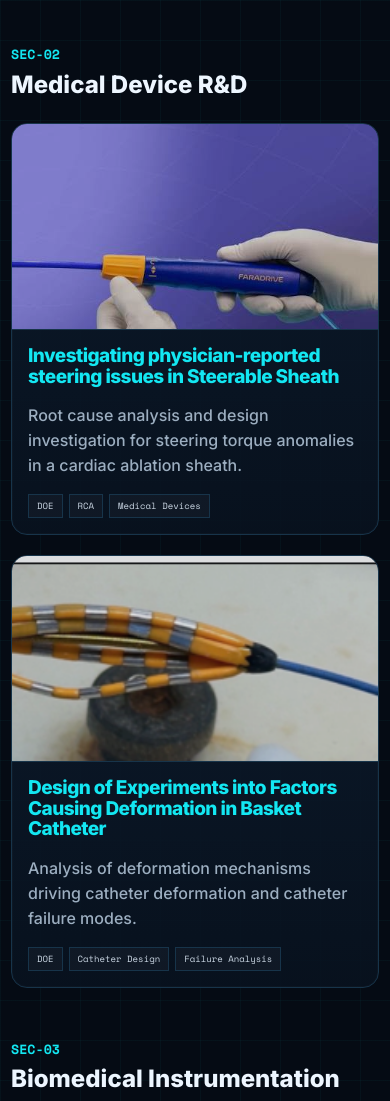
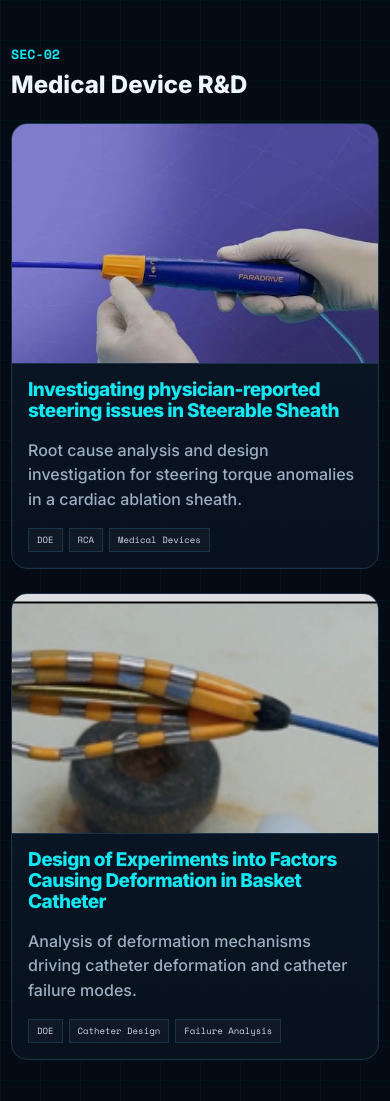
Before and after one commit to adigosh/portfoliowebsite, a website built with Vite: page work.html in a window 390 px wide. Shown: the part 1880-2981 px from the top of the page. Built offline with nearby package versions, Linux system fonts and the light colour scheme.

Commit message:
Use fixed rows for medical project cards

```diff
--- a/work-overrides.css
+++ b/work-overrides.css
@@ -1,18 +1,3 @@
-.project-card .thumb.focus-sheath-thumb {
-  height: 340px;
-}
-
-.project-card .thumb img.focus-sheath {
-  width: 100%;
-  height: 100%;
-  object-fit: contain;
-  object-position: 50% 50%;
-}
-
-.project-card:hover .thumb img.focus-sheath {
-  transform: none;
-}
-
 .project-card.software-project-card {
   display: grid;
   grid-template-rows: 580px auto;
@@ -87,9 +72,6 @@
     padding: 18px;
   }
 
-  .project-card .thumb.focus-sheath-thumb {
-    height: 220px;
-  }
 }
 
 @media (max-width: 1180px) and (min-width: 721px) {
@@ -130,24 +112,33 @@
 
 /* Keep Medical Device R&D cards aligned without per-card offsets. */
 .medical-device-rd .project-grid {
+  display: grid;
+  grid-template-columns: repeat(2, minmax(0, 1fr));
   align-items: stretch;
+  gap: 24px;
 }
 
 .medical-device-rd .project-card {
   display: grid;
-  grid-template-rows: auto 1fr;
+  grid-template-rows: 340px 1fr;
   height: 100%;
+  align-self: stretch;
 }
 
 .medical-device-rd .project-card .thumb {
-  aspect-ratio: 16 / 9;
-  height: auto;
+  width: 100%;
+  height: 340px;
+  min-height: 0;
+  aspect-ratio: auto;
+  overflow: hidden;
 }
 
 .medical-device-rd .project-card .thumb img {
+  display: block;
   width: 100%;
   height: 100%;
   object-fit: cover;
+  object-position: center;
 }
 
 .medical-device-rd .project-card .body {
@@ -162,9 +153,23 @@
   margin: 0;
 }
 
+.medical-device-rd .project-card:hover,
+.medical-device-rd .project-card:hover .thumb img {
+  transform: none;
+}
+
 @media (max-width: 720px) {
+  .medical-device-rd .project-grid {
+    grid-template-columns: 1fr;
+  }
+
   .medical-device-rd .project-card {
+    grid-template-rows: 240px 1fr;
     height: auto;
+  }
+
+  .medical-device-rd .project-card .thumb {
+    height: 240px;
   }
 
   .medical-device-rd .project-card .body {
```
